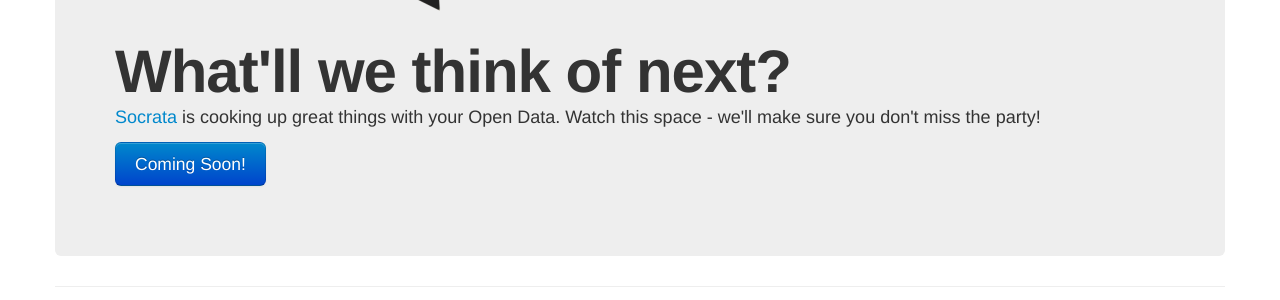
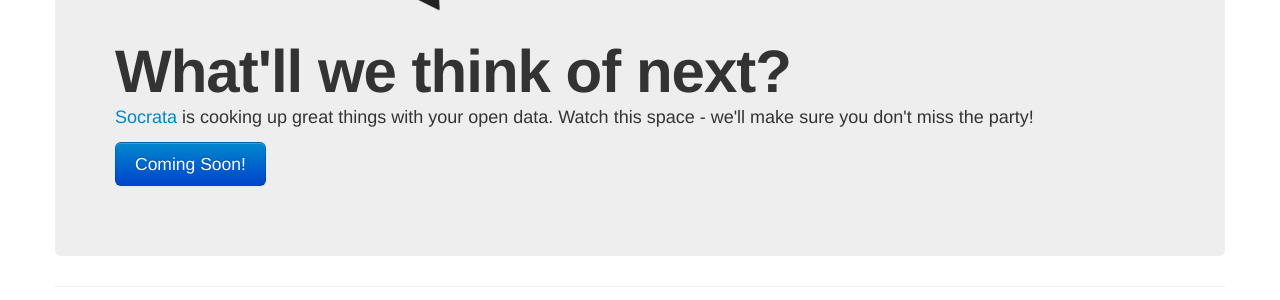
Before and after one commit to EdsonGermano/labs.socrata.com, a Jekyll site: the page built from index.html, in a window 1280 px wide and 947 px high. Shown: the part 569-869 px from the top of the window. Built offline with Jekyll 4.4.1, drawn with Linux system fonts in a browser that asks for light colours; nearby versions of some CDN libraries; library files that are not in the unit come from our copies; a script that is not in the unit is left out.

```diff
--- a/index.html
+++ b/index.html
@@ -8,6 +8,6 @@ title: Home
     <img src="/img/beaker.png" alt="Socrata Labs" />
   </div>
   <h1 class="tagline">What'll we think of next?</h1>
-  <p><a href="http://www.socrata.com">Socrata</a> is cooking up great things with your Open Data. Watch this space - we'll make sure you don't miss the party!</p>
+  <p><a href="http://www.socrata.com">Socrata</a> is cooking up great things with your open data. Watch this space - we'll make sure you don't miss the party!</p>
   <p><a class="btn btn-primary btn-large">Coming Soon!</a></p>
 </div>
```
